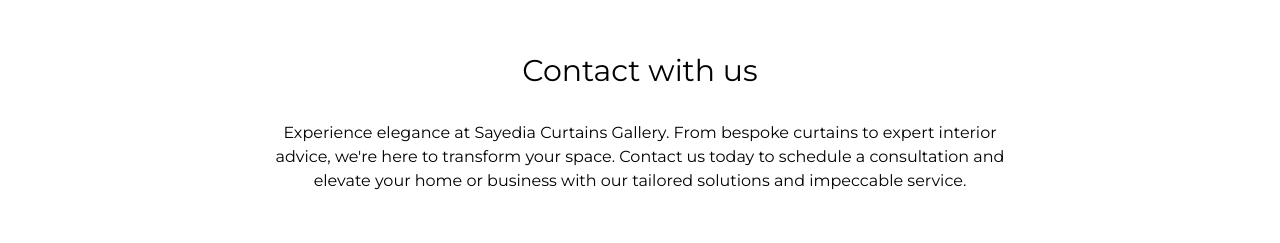
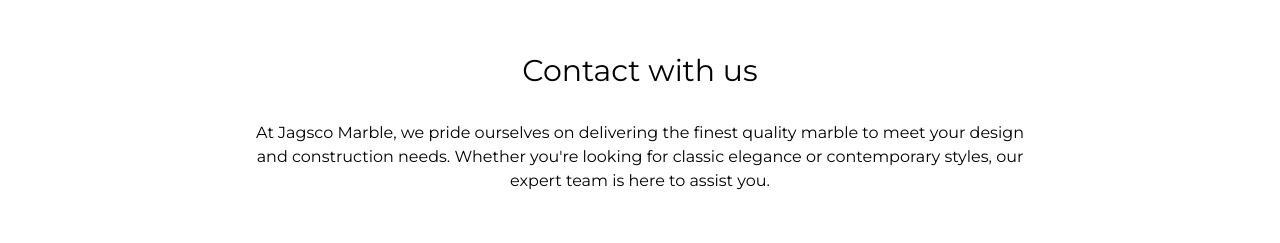
Before and after one commit to nazish-16/jagsco-in, a Next.js app: page / in a window 1280 px wide. Shown: the part 3540-3783 px from the top of the page. Built offline with nearby package versions, Linux system fonts and the light colour scheme.

Commit message:
links-navbvar

```diff
--- a/Components/Contact.tsx
+++ b/Components/Contact.tsx
@@ -5,10 +5,7 @@ const Contact = () => (
         <div className="flex flex-col items-center justify-center">
             <h1 className="text-3xl text-center m-4">Contact with us</h1>
             <p className="hidden sm:flex max-w-3xl text-center m-4">
-                Experience elegance at Sayedia Curtains Gallery. From bespoke curtains
-                to expert interior advice, we're here to transform your space. Contact
-                us today to schedule a consultation and elevate your home or business
-                with our tailored solutions and impeccable service.
+                At Jagsco Marble, we pride ourselves on delivering the finest quality marble to meet your design and construction needs. Whether you're looking for classic elegance or contemporary styles, our expert team is here to assist you.
             </p>
         </div>
         <div className="flex flex-col xl:flex-row items-center justify-center">
--- a/Components/Navbar.tsx
+++ b/Components/Navbar.tsx
@@ -41,7 +41,7 @@ const Navbar = () => {
                                 <Link href="#brands" className="text-white hover:text-opacity-60 transition duration-300 ease-in-out m-5">Brands</Link>
                             </li>
                             <li>
-                                <Link href="#" className="text-white hover:text-opacity-60 transition duration-300 ease-in-out m-5">Contact</Link>
+                                <Link href="#contact" className="text-white hover:text-opacity-60 transition duration-300 ease-in-out m-5">Contact</Link>
                             </li>
                         </ul>
                     </div>
@@ -83,7 +83,7 @@ const Navbar = () => {
                                 <Link href="#brands" className="text-white hover:text-opacity-60 transition duration-300 ease-in-out">Brands</Link>
                             </li>
                             <li>
-                                <Link href="#" className="text-white hover:text-opacity-60 transition duration-300 ease-in-out">Contact</Link>
+                                <Link href="#contact" className="text-white hover:text-opacity-60 transition duration-300 ease-in-out">Contact</Link>
                             </li>
                         </ul>
                     </div>
```
